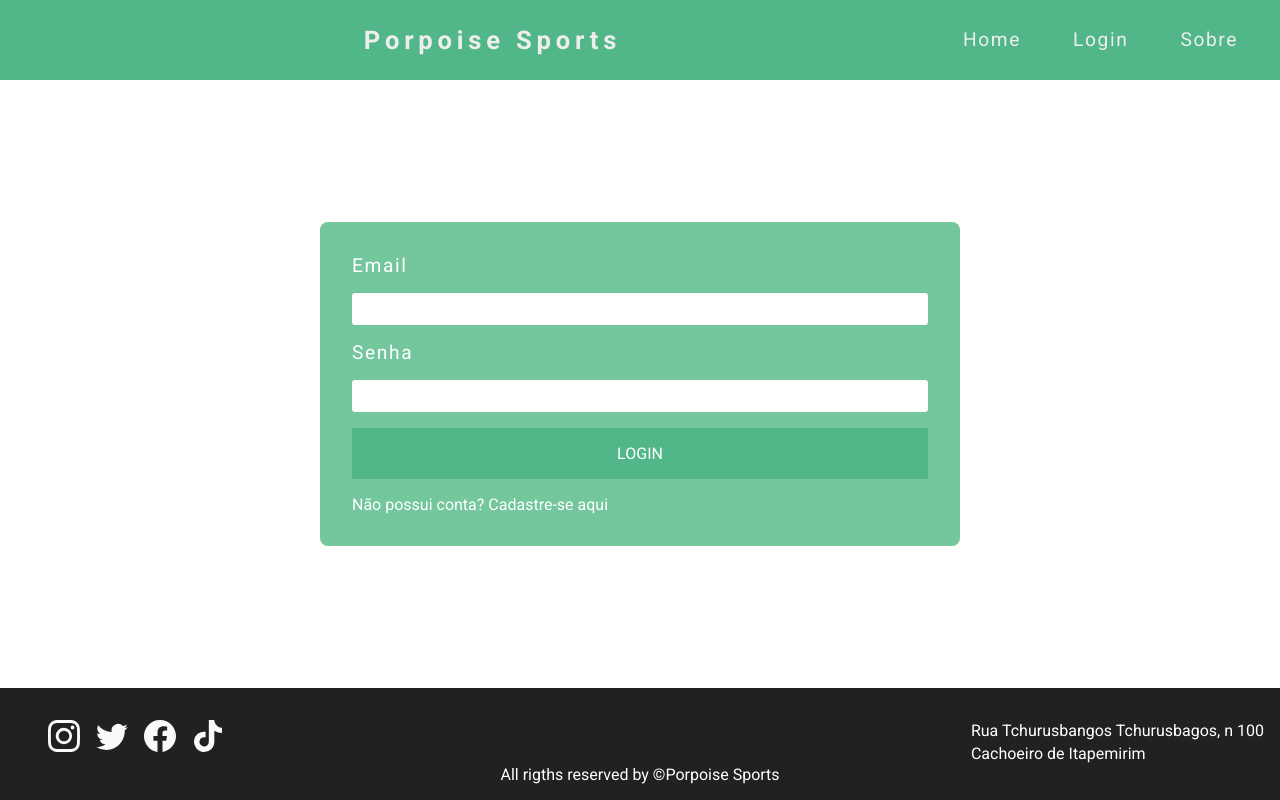
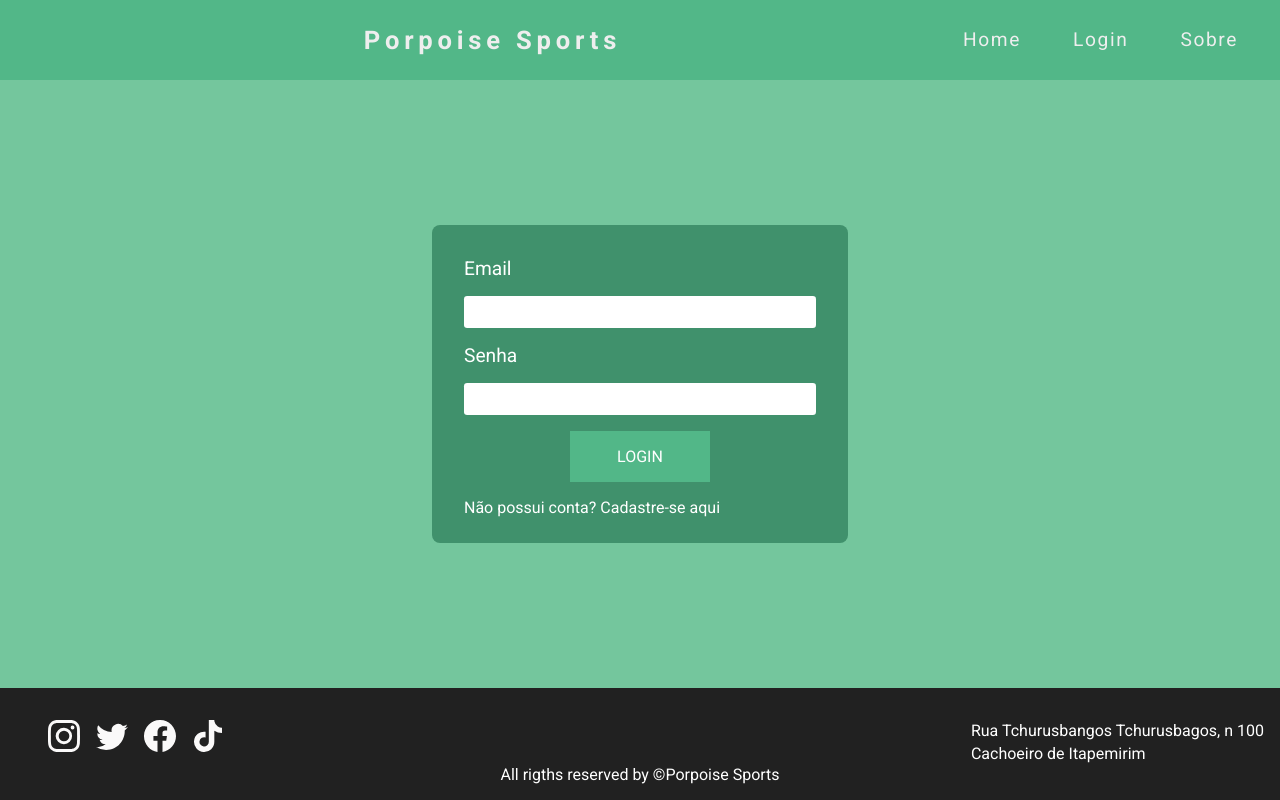
Before and after one commit to kaiquen/porpoise-frontend-reactjs, a React (Create React App) app: page /login in a window 1280 px wide. Built offline with nearby package versions, Linux system fonts and the light colour scheme.

Commit message:
fix: login

```diff
--- a/src/components/Card/index.tsx
+++ b/src/components/Card/index.tsx
@@ -1,4 +1,5 @@
 import './styles.scss';
+import { BsTagFill } from "react-icons/bs"
 
 const Card = () => {
   return (
@@ -9,7 +10,7 @@ const Card = () => {
       <div className="product__info">
 
         <div className="product__price">
-
+          <BsTagFill />
           <p>R$120,00</p>
         </div>
       </div>
--- a/src/components/Card/styles.scss
+++ b/src/components/Card/styles.scss
@@ -36,11 +36,18 @@
   }
 
   &__price {
+    display: flex;
+
     font-size: 1.2rem;
     font-weight: 600;
     margin-left: 2rem;
-    margin-bottom: 1rem;
+    margin-bottom: 0.6rem;
     color: #eee;
+
+    p {
+
+      margin-left: 0.4rem;
+    }
   }
 
   &__btn {
--- a/src/pages/login/index.tsx
+++ b/src/pages/login/index.tsx
@@ -4,34 +4,36 @@ import api from '../../services/axios';
 import React, { useState } from 'react';
 import { Footer } from '../../components/Footer';
 const Login = () => {
-    const [email,setEmail] = useState('');
-    const [password,setPassword] = useState('');
+	const [email, setEmail] = useState('');
+	const [password, setPassword] = useState('');
 
 
-    const handleSubmit = async (event:React.FormEvent) => {
+	const handleSubmit = async (event: React.FormEvent) => {
 		event.preventDefault();
 	}
 
 	return (
 		<div className="container">
-            <Header/>
+			<Header />
 			<div className="content">
 				<form onSubmit={handleSubmit} className="form">
+					<label>Email</label>
 					<div className="form__group">
-                        <label>Email</label>
-                        <input type="text" onChange={(e) => setEmail(e.target.value)} value={email} required/>
+
+						<input type="text" onChange={(e) => setEmail(e.target.value)} value={email} required />
 					</div>
+					<label>Senha</label>
 					<div className="form__group">
-                        <label>Senha</label>
-                        <input type="password" onChange={(e) => setPassword(e.target.value)} value={password} required/>
+
+						<input type="password" onChange={(e) => setPassword(e.target.value)} value={password} required />
 					</div>
 					<div className="form__group">
 						<button type='submit' className="form__btn">Login</button>
 					</div>
 				</form>
-                <a className="signup"href="/">Não possui conta? Cadastre-se aqui</a>
+				<a className="signup" href="/">Não possui conta? Cadastre-se aqui</a>
 			</div>
-            <Footer/>
+			<Footer />
 		</div>
 	)
 }
--- a/src/pages/login/styles.scss
+++ b/src/pages/login/styles.scss
@@ -1,18 +1,24 @@
 @import '../../global/variables.scss';
 
 .container {
-  width:  100vw;
+  width: 100vw;
   height: 100vh;
   display: flex;
   flex-direction: column;
   justify-content: space-between;
+  background-color: $colorprimarylight;
+
+  label {
+    font-size: 1.2rem;
+    color: #fff;
+  }
 }
 
 .content {
-  background-color: $colorprimarylight;
-  width: 40rem;
+  background-color: $colorprimarydark;
+  width: 26rem;
   margin: 0 auto;
-  padding: 2rem;
+  padding: 2rem 2rem 1.6rem 2rem;
   border-radius: .5rem;
 }
 
@@ -20,14 +26,14 @@
   &__group {
     width: 100%;
     margin-bottom: 1rem;
-    label {
-      font-size: 1.2rem;
-      letter-spacing: 0.1rem;
-      color: #fff;
-    }
+
+    text-align: center;
+
+
 
     input {
-      margin-top: 1rem ;
+
+      margin-top: 1rem;
       width: 100%;
       height: 2rem;
       border: none;
@@ -37,7 +43,8 @@
   }
 
   &__btn {
-    width:  100%;
+
+    width: 40%;
     background-color: $colorprimary;
     color: #fff;
     border: none;
```
Lines whose indentation alone changed are shown as unchanged.
